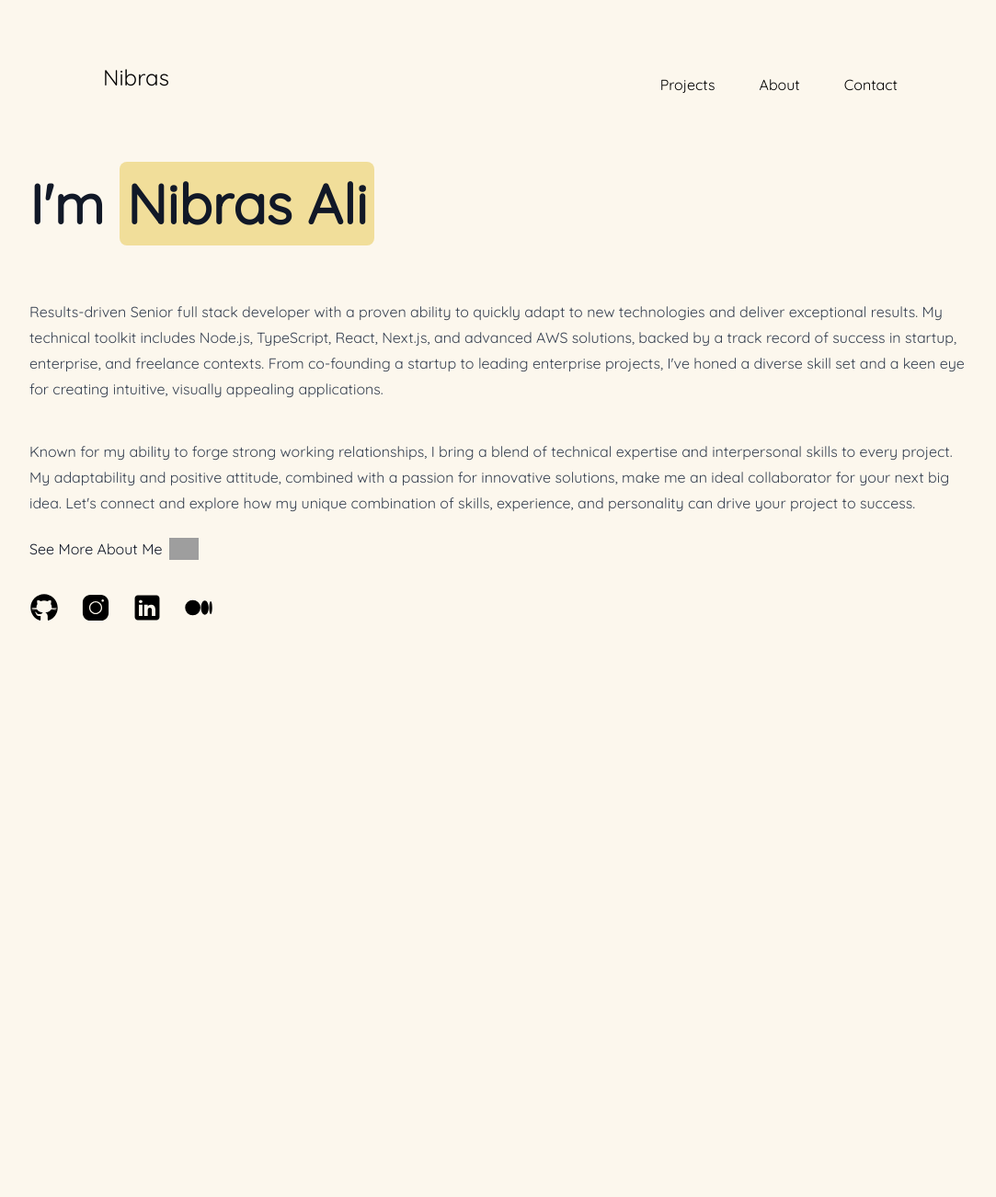
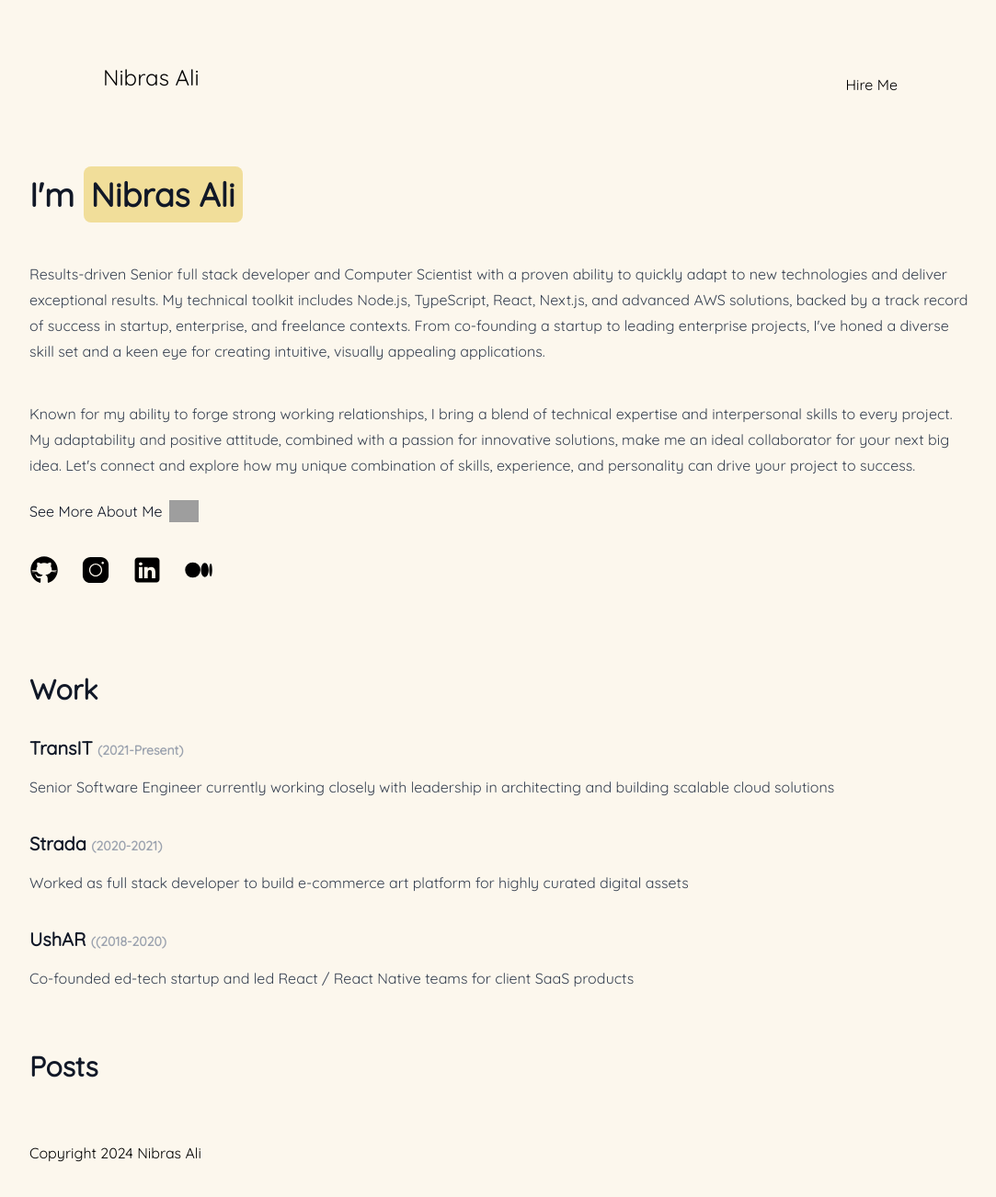
Before and after one commit to NibrasAli39/nibras, a Next.js app: page / in a window 1280 px wide. Shown: the top 1302 px of the page at 92% size, without its empty margins (96-1179 px from the left). Before the commit the page ends 800 px from the top, so only its background shows below. Built offline with nearby package versions, Linux system fonts and the light colour scheme; grey boxes are pictures that could not be loaded.

Commit message:
feat: add work and posts sections on landing page , updated header with CTA

```diff
--- /dev/null
+++ b/src/app/components/Footer.tsx
@@ -0,0 +1,11 @@
+import React from "react";
+
+const Footer: React.FC = () => {
+  return (
+    <div className=" md:flex pt-10 pb-10 space-y-4 max-w-screen-lg mx-auto absolute bot-0 left-0 right-0  items-center md:justify-between">
+      <p className="text-md text-bold text-center">Copyright 2024 Nibras Ali</p>
+    </div>
+  );
+};
+
+export default Footer;
--- a/src/app/components/Header.tsx
+++ b/src/app/components/Header.tsx
@@ -3,16 +3,10 @@ import React from "react";
 const Header: React.FC = () => {
   return (
     <div className=" md:flex pt-16 space-y-4 md:px-52 stick left-0 right-0  items-center md:justify-between">
-      <p className="text-2xl text-center">Nibras</p>
+      <p className="text-2xl text-bold text-center">Nibras Ali</p>
       <ul className="flex md:items-center space-x-12 justify-center">
         <li>
-          <a>Projects</a>
-        </li>
-        <li>
-          <a>About</a>
-        </li>
-        <li>
-          <a>Contact</a>
+          <a>Hire Me</a>
         </li>
       </ul>
     </div>
--- a/src/app/landing/page.tsx
+++ /dev/null
@@ -1,28 +0,0 @@
-import React from "react";
-import Image from "next/image";
-
-const Landing: React.FC = () => {
-  return (
-    <div>
-      <h1 className="bg-blue-200 lg:p-20 p-4 text-4xl">CSS is a lot of fun</h1>
-      <div className="max-w-3xl space-y-3 p-4 mx-auto">
-        <h2 className="text-orange-300 text-2xl font-bold">
-          Section One Title
-        </h2>
-        <Image
-          src={"/relaxation.jpg"}
-          width={1280}
-          height={720}
-          alt="Random Pic"
-        />
-        <p>
-          Hello , this is a website for the senior devloper and designer Mr
-          Nibbs . He is a very smart guy with multiple experiences that help him
-          stand out and be in his own queue
-        </p>
-      </div>
-    </div>
-  );
-};
-
-export default Landing;
--- a/src/app/layout.tsx
+++ b/src/app/layout.tsx
@@ -2,6 +2,7 @@ import type { Metadata } from "next";
 import { Inter, Lato, Quicksand } from "next/font/google";
 import "./globals.css";
 import Header from "./components/Header";
+import Footer from "./components/Footer";
 
 const quicksand = Quicksand({
   weight: "400",
@@ -27,9 +28,10 @@ export default function RootLayout({
 }>) {
   return (
     <html lang="en">
-      <body className={`${quicksand.variable} ${lato.variable}`}>
+      <body className={`${quicksand.variable} ${lato.variable} max-h-screen`}>
         <Header />
         {children}
+        <Footer />
       </body>
     </html>
   );
--- a/src/app/page.tsx
+++ b/src/app/page.tsx
@@ -7,18 +7,19 @@ const HomePage: React.FC = () => {
   return (
     <div className="p-6 lg:max-w-screen-xl mx-auto">
       <div className="flex max-w-screen-lg mx-auto flex-col mt-16 prose">
-        <h1 className="text-4xl md:text-6xl font-bold transform">
-          I&apos;m <span className="bg-[#F1DE9A] p-2 rounded-lg">Nibras Ali</span>
+        <h1 className="text-3xl md:text-4xl font-bold transform">
+          I&apos;m{" "}
+          <span className="bg-[#F1DE9A] p-2 rounded-lg">Nibras Ali</span>
         </h1>
         <p>
-          Results-driven Senior full stack developer with a proven ability to
-          quickly adapt to new technologies and deliver exceptional results. My
-          technical toolkit includes Node.js, TypeScript, React, Next.js, and
-          advanced AWS solutions, backed by a track record of success in
-          startup, enterprise, and freelance contexts. From co-founding a
-          startup to leading enterprise projects, I&apos;ve honed a diverse skill set
-          and a keen eye for creating intuitive, visually appealing
-          applications.
+          Results-driven Senior full stack developer and Computer Scientist with
+          a proven ability to quickly adapt to new technologies and deliver
+          exceptional results. My technical toolkit includes Node.js,
+          TypeScript, React, Next.js, and advanced AWS solutions, backed by a
+          track record of success in startup, enterprise, and freelance
+          contexts. From co-founding a startup to leading enterprise projects,
+          I&apos;ve honed a diverse skill set and a keen eye for creating
+          intuitive, visually appealing applications.
         </p>
         <p>
           Known for my ability to forge strong working relationships, I bring a
@@ -80,6 +81,33 @@ const HomePage: React.FC = () => {
           </Link>
         </div>
       </div>
+      <div className="max-w-screen-lg mt-16 mx-auto prose">
+        <h2 className="md:text-3xl">Work</h2>
+        <h3>
+          TransIT <span className="text-gray-400 text-sm">(2021-Present)</span>
+        </h3>
+        <p>
+          Senior Software Engineer currently working closely with leadership in
+          architecting and building scalable cloud solutions
+        </p>
+        <h3>
+          Strada <span className="text-gray-400 text-sm">(2020-2021)</span>
+        </h3>
+        <p>
+          Worked as full stack developer to build e-commerce art platform for
+          highly curated digital assets
+        </p>
+        <h3>
+          UshAR <span className="text-gray-400 text-sm">((2018-2020)</span>{" "}
+        </h3>
+        <p>
+          Co-founded ed-tech startup and led React / React Native teams for
+          client SaaS products
+        </p>
+      </div>
+      <div className="max-w-screen-lg mt-16 mx-auto prose">
+        <h2 className="md:text-3xl">Posts</h2>
+      </div>
     </div>
   );
 };
```
